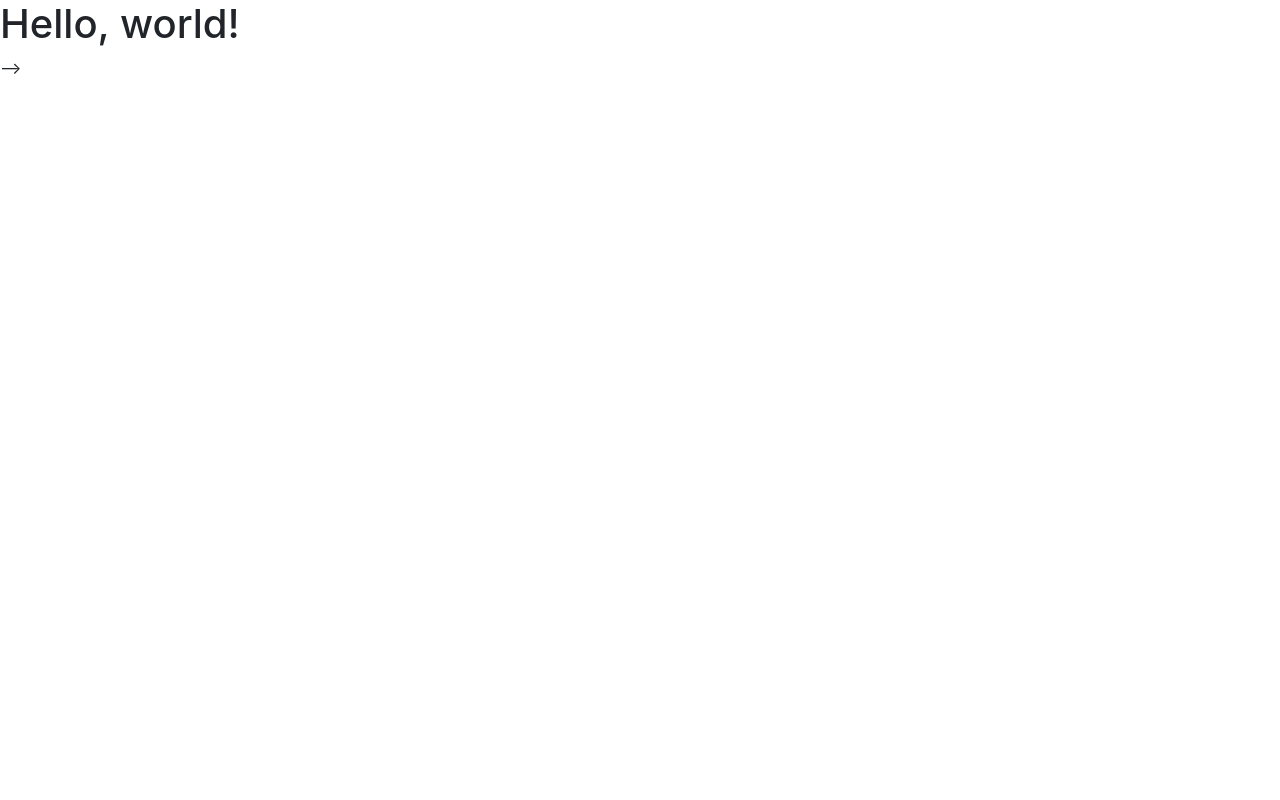
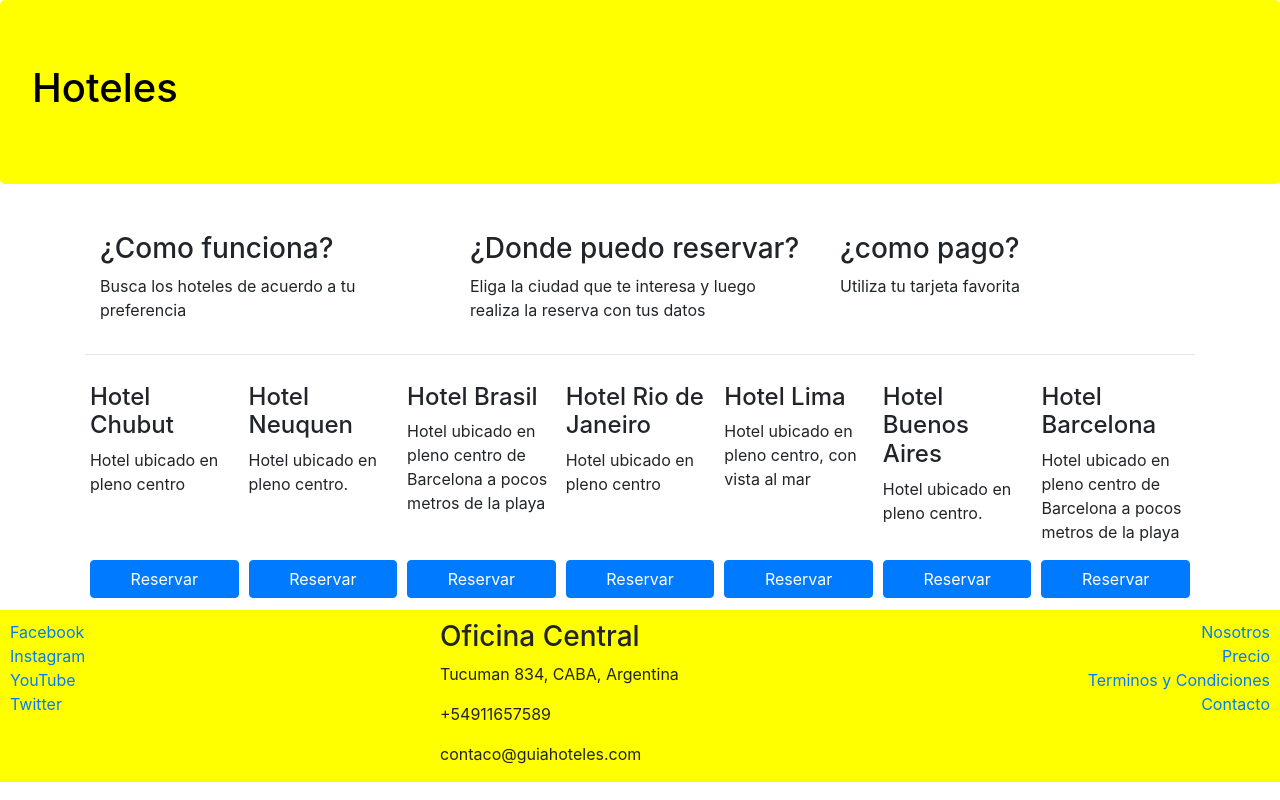
Before and after one commit to biankiy/guia-hoteles, a website: page index.html in a window 1280 px wide. Drawn offline with nearby package versions, Linux system fonts and the light colour scheme.

Commit message:
se agrego footer y estilos con flex

```diff
--- /dev/null
+++ b/css/main.css
@@ -0,0 +1,21 @@
+.jumbotron {
+    background-color: yellow;
+    color: black;
+}
+
+footer {
+    padding: 10px 10px 0 10px;
+    background-color: yellow;
+    margin-bottom: 0px;
+    margin-top: 10px;
+}
+
+.card-hotel {
+    flex: 1 150px;
+    padding: 2px 5px 2px 5px;
+    margin-top: 10px;
+}
+
+.btn-reserva {
+    width: 100%;
+}
--- a/index.html
+++ b/index.html
@@ -8,22 +8,144 @@
 
     <!-- Bootstrap CSS -->
     <link rel="stylesheet" href="node_modules/bootstrap/dist/css/bootstrap.min.css">
+    <link rel="stylesheet" href="css/main.css">
 
-    <title>Hello, world!</title>
+    <title>Guia Hoteles</title>
 </head>
 
 <body>
-    <h1>Hello, world!</h1>
+    <div class="jumbotron">
+        <h1>Hoteles</h1>
+    </div>
+    <div class="container">
+        <div class="d-flex">
+            <div class="col-sm-4">
+                <p>
+                    <h3>¿Como funciona?</h3>
+                    <p>Busca los hoteles de acuerdo a tu preferencia</p>
+                </p>
+            </div>
+            <div class="col-sm-4">
+                <p>
+                    <h3>¿Donde puedo reservar?</h3>
+                    <p>Eliga la ciudad que te interesa y luego realiza la reserva con tus datos</p>
+                </p>
+            </div>
+            <div class="col-sm-4">
+                <p>
+                    <h3>¿como pago?</h3>
+                    <p>Utiliza tu tarjeta favorita</p>
+                </p>
+            </div>
+        </div>
+        <hr>
 
-    <!-- Optional JavaScript; choose one of the two! -->
+        <div class="d-flex flex-wrap flex-row-reverse">
+            <div class="card-hotel d-flex flex-column justify-content-between">
+                <div>
+                    <h4>Hotel Barcelona</h4>
+                    <p>Hotel ubicado en pleno centro de Barcelona a pocos metros de la playa</p>
+                </div>
+                <div>
+                    <button class="btn btn-primary btn-reserva"> Reservar</button>
+                </div>
+            </div>
+            <div class="card-hotel d-flex flex-column justify-content-between">
+                <div>
+                    <h4>Hotel Buenos Aires</h4>
+                    <p>Hotel ubicado en pleno centro.</p>
+                </div>
+                <div>
+                    <button class="btn btn-primary btn-reserva"> Reservar</button>
+                </div>
+            </div>
+            <div class="card-hotel d-flex flex-column justify-content-between">
+                <div>
+                    <h4>Hotel Lima</h4>
+                    <p>Hotel ubicado en pleno centro, con vista al mar</p>
+                </div>
+                <div>
+                    <button class="btn btn-primary btn-reserva"> Reservar</button>
+                </div>
 
-    <!-- Option 1: jQuery and Bootstrap Bundle (includes Popper) -->
+            </div>
+            <div class="card-hotel d-flex flex-column justify-content-between">
+                <div>
+                    <h4>Hotel Rio de Janeiro</h4>
+                    <p>Hotel ubicado en pleno centro</p>
+                </div>
+                <div>
+                    <button class="btn btn-primary btn-reserva"> Reservar</button>
+                </div>
+
+            </div>
+            <div class="card-hotel d-flex flex-column justify-content-between">
+                <div>
+                    <h4>Hotel Brasil</h4>
+                    <p>Hotel ubicado en pleno centro de Barcelona a pocos metros de la playa</p>
+                </div>
+                <div>
+                    <button class="btn btn-primary btn-reserva"> Reservar</button>
+                </div>
+
+            </div>
+            <div class="card-hotel d-flex flex-column justify-content-between">
+                <div>
+                    <h4>Hotel Neuquen</h4>
+                    <p>Hotel ubicado en pleno centro.</p>
+                </div>
+                <div>
+                    <button class="btn btn-primary btn-reserva"> Reservar</button>
+                </div>
+            </div>
+            <div class="card-hotel d-flex flex-column justify-content-between">
+                <div>
+                    <h4>Hotel Chubut</h4>
+                    <p>Hotel ubicado en pleno centro</p>
+                </div>
+                <div>
+                    <button class="btn btn-primary btn-reserva"> Reservar</button>
+                </div>
+            </div>
+        </div>
+    </div>
+
+    <footer>
+        <div class="row">
+            <div class="col-sm-4 d-flex flex-column ">
+                <a href="http://www.facebook.com">Facebook</a>
+                <a href="http://www.instagram.com">Instagram</a>
+                <a href="http://www.youtube.com">YouTube</a>
+                <a href="http://www.twitter.com">Twitter</a>
+            </div>
+            <div class="col-sm-4">
+                <address>
+                    <h3>Oficina Central</h3>
+                    <p>Tucuman 834, CABA, Argentina</p>
+                    <p>+54911657589</p>
+                    <p>contaco@guiahoteles.com</p>
+                </address>
+            </div>
+
+            <div class="col-sm-4 d-flex flex-column align-items-end">
+                <a href="http://www.facebook.com">Nosotros</a>
+                <a href="http://www.instagram.com">Precio</a>
+                <a href="http://www.youtube.com">Terminos y Condiciones</a>
+                <a href="http://www.twitter.com">Contacto</a>
+            </div>
+        </div>
+    </footer>
+
+</body>
+
+<body>
+
     <script src="node_modules/jquery/dist/jquery.min.js"></script>
     <script src="node_modules/popper.js/dist/popper.min.js"></script>
     <script src="node_modules/bootstrap/dist/js/bootstrap.min.js"></script>
 
 
-    -->
+
 </body>
 
 </html>
```
